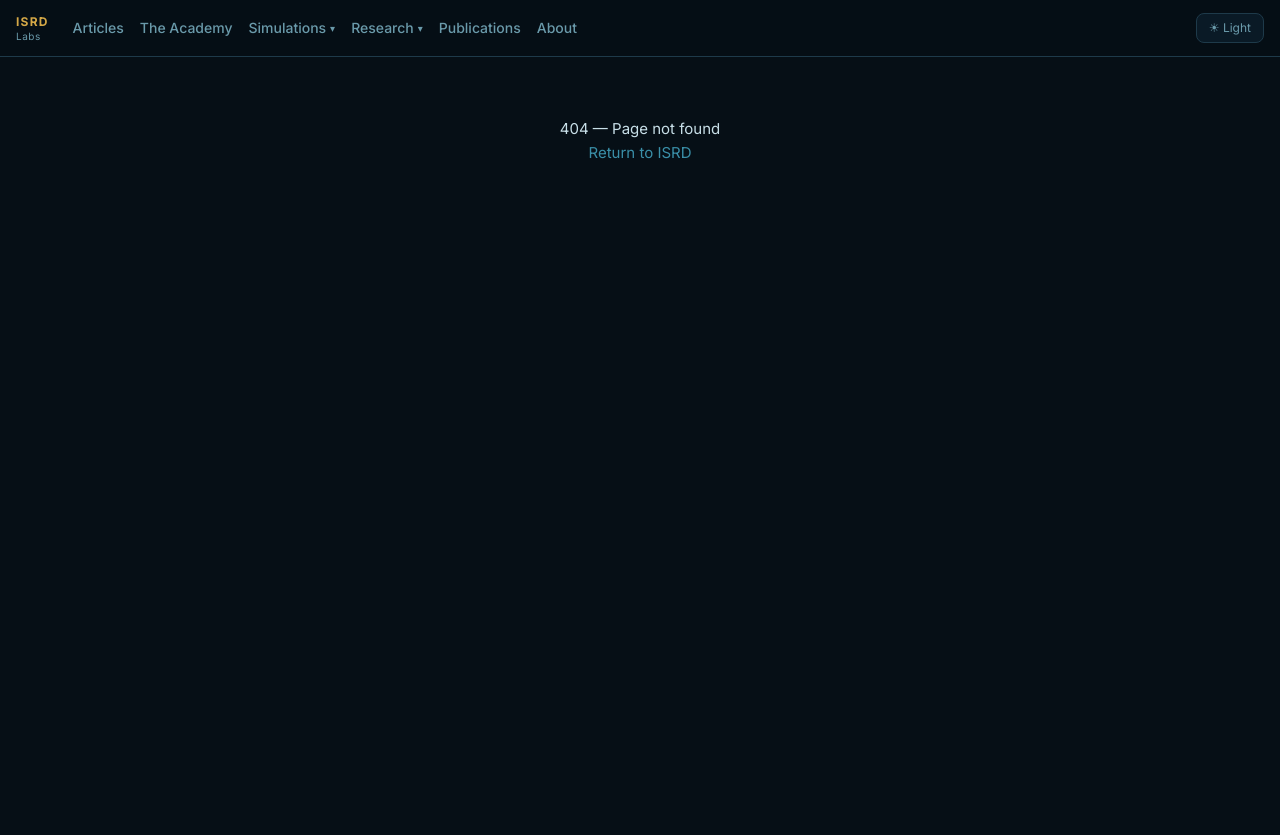
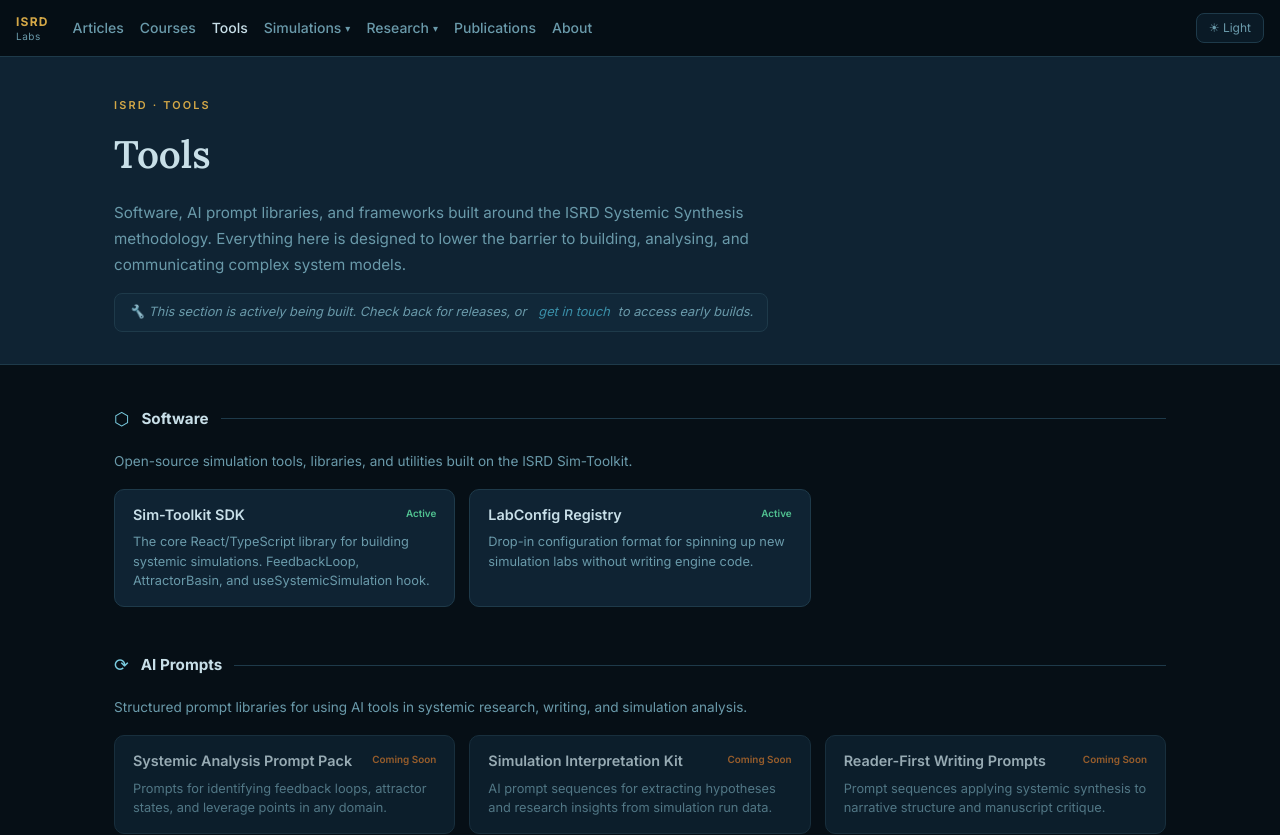
Before and after one commit to kurtrowley/isrd-site, a React (Vite) app: page /tools in a window 1280 px wide. Before the commit this address had no page. Shown: the top 835 px of the page. Before the commit the page ends 800 px from the top, so only its background shows below. Built offline with nearby package versions, Linux system fonts and the light colour scheme; the HTML template or start-up script is replaced by a standard one.

Commit message:
Rename Academy→Courses, add Tools stub page (software, AI prompts, templates)

```diff
--- a/src/App.tsx
+++ b/src/App.tsx
@@ -8,6 +8,7 @@ import { Research } from './pages/Research';
 import { ResearchProgram } from './pages/ResearchProgram';
 import { Publications } from './pages/Publications';
 import { AcademyLab } from './labs/Lab2Academy';
+import { Tools } from './pages/Tools';
 import { BioSystemicsLab } from './labs/Lab3BioSystemics';
 import { LiterarySysLab } from './labs/Lab4Literary';
 import { GlobalFuturismLab } from './labs/Lab5GlobalFuturism';
@@ -31,7 +32,11 @@ export default function App() {
         <Route path="/research"                 element={<Research />} />
         <Route path="/research/:programId"      element={<ResearchProgram />} />
 
-        {/* Core tools (top nav) */}
+        {/* Core (top nav) */}
+        <Route path="/courses"                  element={<AcademyLab />} />
+        <Route path="/tools"                    element={<Tools />} />
+
+        {/* Legacy */}
         <Route path="/lab/academy"              element={<AcademyLab />} />
 
         {/* Simulators (accessible from Research program pages) */}
--- a/src/components/GlobalNav.tsx
+++ b/src/components/GlobalNav.tsx
@@ -39,8 +39,11 @@ export function GlobalNav() {
           {/* Articles */}
           <Link to="/articles" className={`nav-link ${isActive('/articles') ? 'active' : ''}`}>Articles</Link>
 
-          {/* The Academy */}
-          <Link to="/lab/academy" className={`nav-link ${isActive('/lab/academy') ? 'active' : ''}`}>The Academy</Link>
+          {/* Courses */}
+          <Link to="/courses" className={`nav-link ${isActive('/courses') || isActive('/lab/academy') ? 'active' : ''}`}>Courses</Link>
+
+          {/* Tools */}
+          <Link to="/tools" className={`nav-link ${isActive('/tools') ? 'active' : ''}`}>Tools</Link>
 
           {/* Simulations dropdown */}
           <div className="relative" onMouseEnter={openMenu(setSimsOpen, simsTimer)} onMouseLeave={closeMenu(setSimsOpen, simsTimer)}>
@@ -127,7 +130,8 @@ export function GlobalNav() {
       {mobileOpen && (
         <div className="md:hidden border-t px-4 py-3 flex flex-col gap-2" style={{ borderColor: 'var(--line)', background: 'var(--panel)' }}>
           <Link to="/articles"   className="mobile-nav-link" onClick={() => setMobileOpen(false)}>Articles</Link>
-          <Link to="/lab/academy" className="mobile-nav-link" onClick={() => setMobileOpen(false)}>The Academy</Link>
+          <Link to="/courses" className="mobile-nav-link" onClick={() => setMobileOpen(false)}>Courses</Link>
+          <Link to="/tools"   className="mobile-nav-link" onClick={() => setMobileOpen(false)}>Tools</Link>
           <div style={{ fontSize: '.72rem', color: 'var(--muted)', padding: '4px 0 2px', textTransform: 'uppercase', letterSpacing: '.08em' }}>Simulations</div>
           <Link to="/simulations" className="mobile-nav-link" style={{ paddingLeft: 12 }} onClick={() => setMobileOpen(false)}>All Simulations</Link>
           {simContent.simulations.map(sim => (
--- a/src/content/labs.json
+++ b/src/content/labs.json
@@ -21,8 +21,8 @@
     {
       "id": "academy",
       "type": "core",
-      "title": "The Academy",
-      "shortTitle": "The Academy",
+      "title": "Courses",
+      "shortTitle": "Courses",
       "description": "ISRD's training portal. Toolkit API docs for systemic engineers, interactive learning paths, and the Sim-Registry catalog of all active labs.",
       "components": ["api-docs", "learning-paths", "sim-registry"],
       "theme": "cyan",
--- /dev/null
+++ b/src/pages/Tools.tsx
@@ -0,0 +1,98 @@
+import { Link } from 'react-router-dom';
+
+const TOOL_CATEGORIES = [
+  {
+    id: 'software',
+    label: 'Software',
+    icon: '⬡',
+    description: 'Open-source simulation tools, libraries, and utilities built on the ISRD Sim-Toolkit.',
+    items: [
+      { name: 'Sim-Toolkit SDK', desc: 'The core React/TypeScript library for building systemic simulations. FeedbackLoop, AttractorBasin, and useSystemicSimulation hook.', status: 'Active' },
+      { name: 'LabConfig Registry', desc: 'Drop-in configuration format for spinning up new simulation labs without writing engine code.', status: 'Active' },
+    ],
+  },
+  {
+    id: 'ai-prompts',
+    label: 'AI Prompts',
+    icon: '⟳',
+    description: 'Structured prompt libraries for using AI tools in systemic research, writing, and simulation analysis.',
+    items: [
+      { name: 'Systemic Analysis Prompt Pack', desc: 'Prompts for identifying feedback loops, attractor states, and leverage points in any domain.', status: 'Coming Soon' },
+      { name: 'Simulation Interpretation Kit', desc: 'AI prompt sequences for extracting hypotheses and research insights from simulation run data.', status: 'Coming Soon' },
+      { name: 'Reader-First Writing Prompts', desc: 'Prompt sequences applying systemic synthesis to narrative structure and manuscript critique.', status: 'Coming Soon' },
+    ],
+  },
+  {
+    id: 'templates',
+    label: 'Templates & Frameworks',
+    icon: '◈',
+    description: 'Reusable frameworks and templates for systemic research, writing, and modelling projects.',
+    items: [
+      { name: 'Research Program Template', desc: 'Standard structure for setting up a new ISRD-style research program with simulation, publications, and AI integration hooks.', status: 'Coming Soon' },
+      { name: 'Systemic Writing Canvas', desc: 'A working canvas for applying the Reader-First framework to long-form writing projects.', status: 'Coming Soon' },
+    ],
+  },
+];
+
+const STATUS_COLOR: Record<string, string> = {
+  'Active':      '#50c090',
+  'Coming Soon': '#c87832',
+  'Beta':        '#3a8fa8',
+};
+
+export function Tools() {
+  return (
+    <div style={{ minHeight: 'calc(100vh - 3.5rem)', background: '#060f16' }}>
+
+      {/* Header */}
+      <div style={{ borderBottom: '1px solid var(--line)', background: 'var(--panel)' }}>
+        <div style={{ maxWidth: 1100, margin: '0 auto', padding: '40px 24px 32px' }}>
+          <div style={{ fontSize: '.68rem', letterSpacing: '.2em', textTransform: 'uppercase', color: 'var(--gold)', marginBottom: 10, fontWeight: 600 }}>
+            ISRD · Tools
+          </div>
+          <h1 style={{ fontFamily: 'Lora, Georgia, serif', fontSize: 'clamp(1.6rem, 4vw, 2.4rem)', fontWeight: 600, color: 'var(--text)', margin: '0 0 14px' }}>
+            Tools
+          </h1>
+          <p style={{ fontSize: '.95rem', color: 'var(--muted)', lineHeight: 1.7, maxWidth: 640, margin: '0 0 16px' }}>
+            Software, AI prompt libraries, and frameworks built around the ISRD Systemic Synthesis methodology. Everything here is designed to lower the barrier to building, analysing, and communicating complex system models.
+          </p>
+          <div style={{ display: 'inline-flex', alignItems: 'center', gap: 8, padding: '8px 14px', borderRadius: 8, border: '1px solid var(--line)', background: 'rgba(58,143,168,0.05)', fontSize: '.8rem', color: 'var(--muted)', fontStyle: 'italic' }}>
+            🔧 This section is actively being built. Check back for releases, or <Link to="/about" style={{ color: 'var(--accent)', marginLeft: 4 }}>get in touch</Link> to access early builds.
+          </div>
+        </div>
+      </div>
+
+      {/* Tool categories */}
+      <div style={{ maxWidth: 1100, margin: '0 auto', padding: '40px 24px' }}>
+        {TOOL_CATEGORIES.map(cat => (
+          <div key={cat.id} style={{ marginBottom: 44 }}>
+            {/* Category header */}
+            <div style={{ display: 'flex', alignItems: 'center', gap: 12, marginBottom: 18 }}>
+              <span style={{ fontSize: '1.1rem', color: 'var(--accent2)' }}>{cat.icon}</span>
+              <h2 style={{ fontSize: '.95rem', fontWeight: 700, color: 'var(--text)', margin: 0 }}>{cat.label}</h2>
+              <div style={{ flex: 1, height: 1, background: 'var(--line)' }} />
+            </div>
+            <p style={{ fontSize: '.85rem', color: 'var(--muted)', lineHeight: 1.6, margin: '0 0 16px', maxWidth: 680 }}>
+              {cat.description}
+            </p>
+
+            {/* Tool cards */}
+            <div style={{ display: 'grid', gridTemplateColumns: 'repeat(auto-fill, minmax(280px, 1fr))', gap: 14 }}>
+              {cat.items.map(item => (
+                <div key={item.name} style={{ padding: '16px 18px', borderRadius: 10, border: '1px solid var(--line)', background: 'var(--panel)', opacity: item.status === 'Coming Soon' ? 0.75 : 1 }}>
+                  <div style={{ display: 'flex', justifyContent: 'space-between', alignItems: 'flex-start', gap: 10, marginBottom: 8 }}>
+                    <span style={{ fontSize: '.9rem', fontWeight: 600, color: 'var(--text)', lineHeight: 1.3 }}>{item.name}</span>
+                    <span style={{ fontSize: '.62rem', fontWeight: 600, color: STATUS_COLOR[item.status] ?? 'var(--muted)', flexShrink: 0, whiteSpace: 'nowrap' }}>
+                      {item.status}
+                    </span>
+                  </div>
+                  <p style={{ fontSize: '.8rem', color: 'var(--muted)', lineHeight: 1.5, margin: 0 }}>{item.desc}</p>
+                </div>
+              ))}
+            </div>
+          </div>
+        ))}
+      </div>
+    </div>
+  );
+}
```
